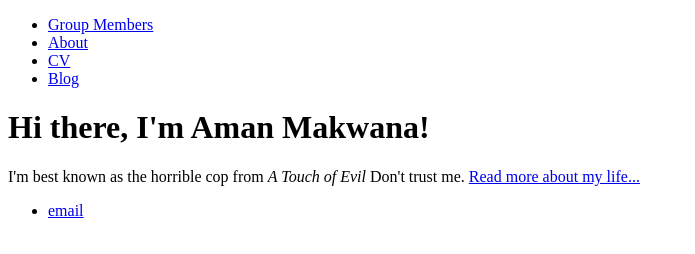
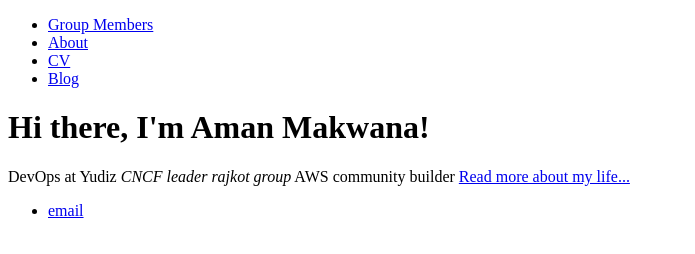
Before and after one commit to amanmakwana/staticwebsite, a plain HTML site: page index.html in a window 1280 px wide. Shown: the whole page, without its empty margins (0-695 px from the left). Drawn offline with Linux system fonts and the light colour scheme.

Commit message:
ci check

```diff
--- a/index.html
+++ b/index.html
@@ -17,7 +17,7 @@
 		<div class="container">
     		<div class="blurb">
         		<h1>Hi there, I'm Aman Makwana!</h1>
-				<p>I'm best known as the horrible cop from <em>A Touch of Evil</em> Don't trust me. <a href="/about">Read more about my life...</a></p>
+				<p>DevOps at Yudiz <em>CNCF leader rajkot group</em> AWS community builder <a href="/about">Read more about my life...</a></p>
     		</div><!-- /.blurb -->
 		</div><!-- /.container -->
 		<footer>
```
